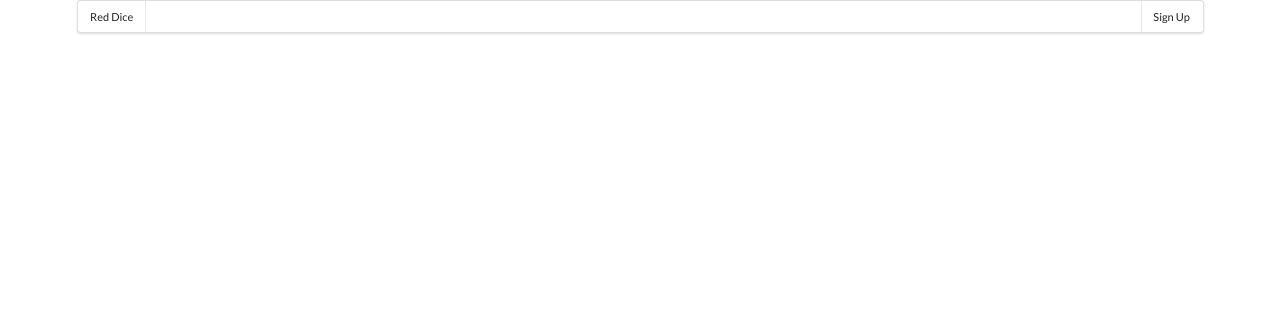
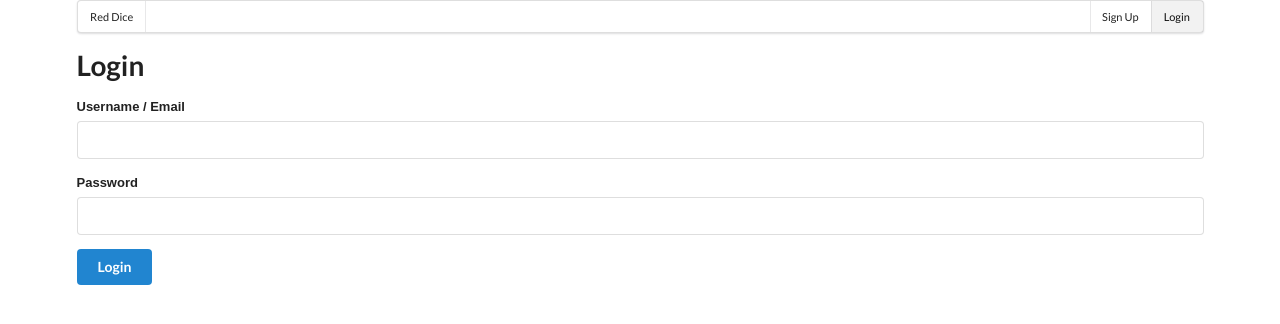
Before and after one commit to travisgerrard/alonline, a React (Create React App) app in the folder alclient/: page /login in a window 1280 px wide. Shown: the top 324 px of the page. Built offline with nearby package versions, Linux system fonts and the light colour scheme.

Commit message:
loginForm

```diff
--- a/alclient/src/App.js
+++ b/alclient/src/App.js
@@ -2,6 +2,7 @@ import React, { Component } from 'react';
 import { Link, Route } from 'react-router-dom';
 import Greetings from './Greetings';
 import SignUpPage from './signup/SignUpPage';
+import LoginPage from './login/LoginPage';
 import './App.css';
 import FlashMessagesList from './flash/FlashMessagesList';
 
@@ -19,12 +20,15 @@ class App extends Component {
           <ActiveLink activeOnlyWhenExact to="/" label="Red Dice" />
           <div className="right menu">
             <ActiveLink activeOnlyWhenExact to="/signup" label="Sign Up" />
+            <ActiveLink activeOnlyWhenExact to="/login" label="Login" />
           </div>
         </div>
       <FlashMessagesList />
 
         <Route exact path="/" component={Greetings} />
         <Route path="/signup" component={SignUpPage} />
+        <Route path="/login" component={LoginPage} />
+
 
       </div>
     );
--- /dev/null
+++ b/alclient/src/actions/login.js
@@ -0,0 +1,25 @@
+function handleResponse(response) {
+  if (response.ok) {
+    return response.json();
+  } else {
+    let error = new Error(response.statusText);
+    error.response = response;
+    throw error;
+  }
+}
+
+export function login(data) {
+  return dispatch => {
+    console.log(data);
+    return fetch('/api/auth', {
+      method: 'post',
+      body: JSON.stringify(data),
+      headers: {
+        "Content-Type": "application/json"
+      }
+    }).then(handleResponse)
+    .then(data => {
+      console.log(data);
+    })
+  }
+}
--- /dev/null
+++ b/alclient/src/login/LoginForm.js
@@ -0,0 +1,80 @@
+import React, { Component } from 'react';
+import TextFieldGroup from '../common/TextFieldGroup';
+import classnames from 'classnames';
+import validateInput from '../validations/login';
+
+class LoginForm extends Component {
+
+  state = {
+    identifier: '',
+    password: '',
+    errors: {},
+    isLoading: false
+  }
+
+  isValid() {
+    const { errors, isValid } = validateInput(this.state);
+
+    if (!isValid) {
+      this.setState({
+        errors
+      });
+    }
+
+    return isValid;
+  }
+
+  handleSubmit = (e) => {
+    e.preventDefault();
+    if (this.isValid()) {
+      const { identifier, password } = this.state
+      this.setState({
+        errors: {},
+        isLoading: true
+      });
+      this.props.login({ identifier, password })
+        .catch((errors) => errors.response.json().then(({errors}) => this.setState({ errors, loading: false }))
+      );
+    }
+  }
+
+  handleChange = (e) => {
+    this.setState({
+      [e.target.name]: e.target.value
+    });
+  }
+
+  render() {
+    const { errors, identifier, password, isLoading } = this.state;
+    return (
+      <form className={classnames('ui', 'form', { loading: this.state.loading })} onSubmit={this.handleSubmit}>
+        <h1>Login</h1>
+
+        <TextFieldGroup
+          field="identifier"
+          label="Username / Email"
+          value={identifier}
+          error={errors.identifier}
+          onChange={this.handleChange}
+        />
+
+        <TextFieldGroup
+          field="password"
+          label="Password"
+          value={password}
+          error={errors.password}
+          onChange={this.handleChange}
+          type="password"
+        />
+
+        <div className="field">
+          <button className="ui primary button">Login</button>
+        </div>
+
+      </form>
+    );
+  }
+
+}
+
+export default LoginForm;
--- /dev/null
+++ b/alclient/src/login/LoginPage.js
@@ -0,0 +1,41 @@
+import React, { Component } from 'react';
+import PropTypes from 'prop-types';
+import LoginForm from './LoginForm';
+import { connect } from 'react-redux';
+import { login } from '../actions/login';
+import { Redirect } from 'react-router-dom';
+import { addFlashMessage } from '../actions/flashMessages';
+
+class LoginPage extends Component {
+
+  state = {
+    redirect: false
+  }
+
+  login = ({ identifier, password }) => {
+    return this.props.login({ identifier, password }).then(
+      () => {
+        this.props.addFlashMessage({
+          type: 'success',
+          text: 'You logged in successfully. Welcome!'
+        });
+      this.setState({ redirect: true })},
+    );
+  }
+
+  render() {
+    return (
+      <div>
+        {
+          this.state.redirect ?
+          <Redirect to="/" /> :
+          <LoginForm
+            login={this.login}
+          />
+        }
+      </div>
+    );
+  }
+}
+
+export default connect(null, { login, addFlashMessage })(LoginPage);
--- /dev/null
+++ b/alclient/src/validations/login.js
@@ -0,0 +1,15 @@
+import Validator from 'validator';
+import isEmpty from 'lodash/isEmpty';
+
+export default function validateInput(data) {
+  let errors = {};
+
+  if (data.identifier === '') errors.identifier = "Can't be empty";
+  if (data.password === '') errors.password = "Can't be empty";
+
+
+  return {
+    errors,
+    isValid: isEmpty(errors)
+  }
+}
```
